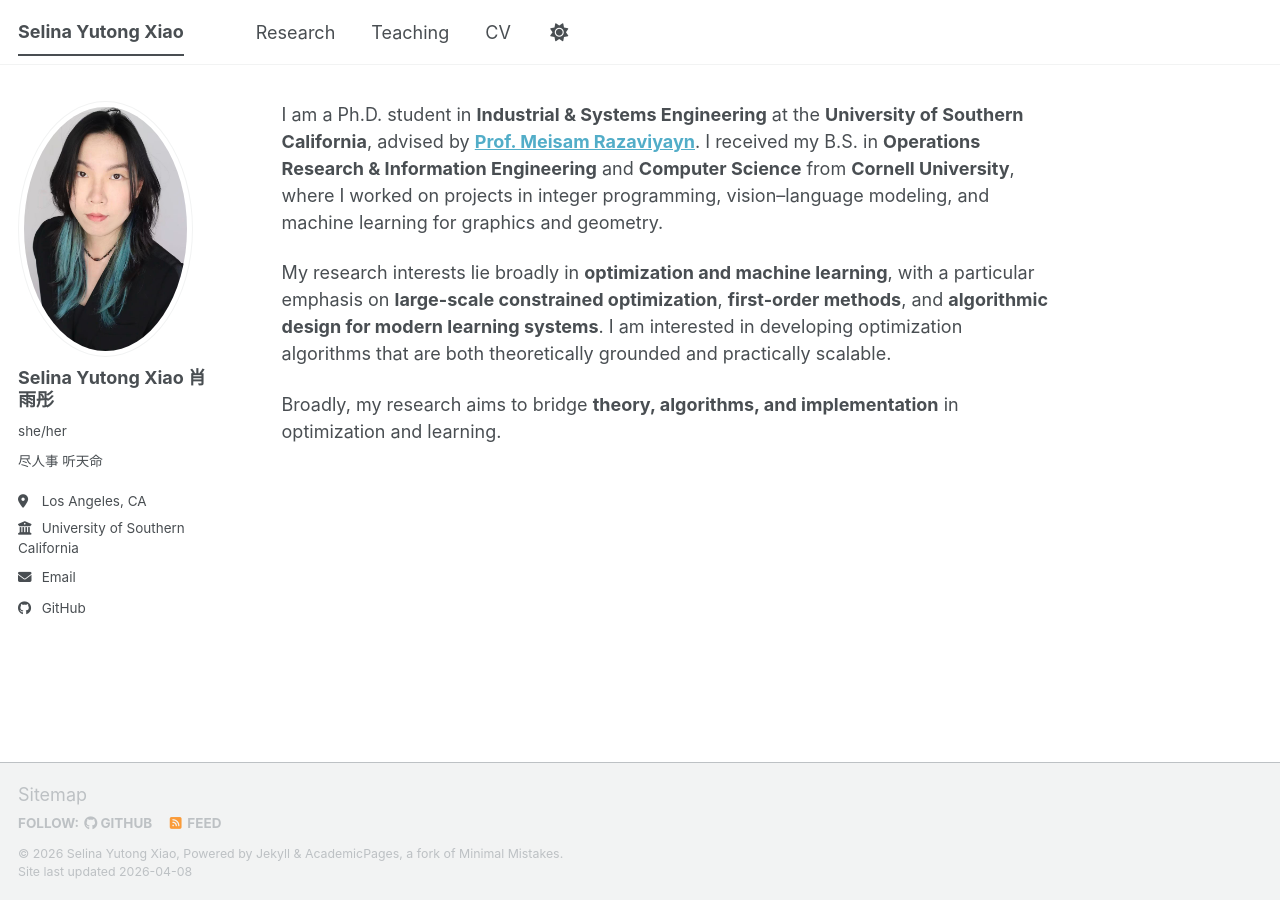
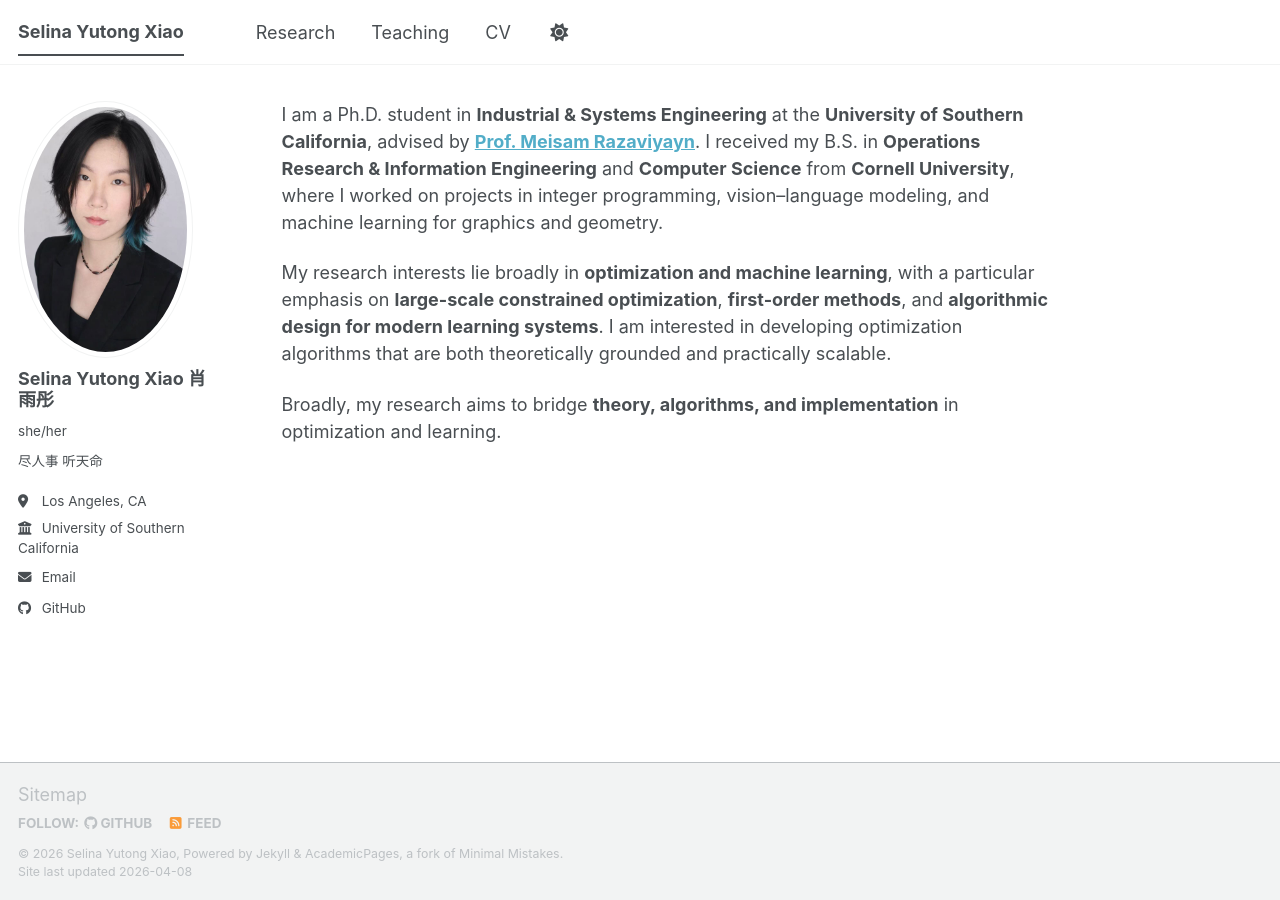
Before and after one commit to yutongselinaxiao/yutongselinaxiao.github.io, a Jekyll site: the page built from index.md, in a window 1280 px wide. Built offline with Jekyll 4.4.1, drawn with Linux system fonts in a browser that asks for light colours; a script bundle is joined from its source files by our own code; library files that are not in the unit come from our copies.

Commit message:
Update _config.yml
updated for new profile pic

```diff
--- a/_config.yml
+++ b/_config.yml
@@ -23,7 +23,7 @@ repository               : "yutongselinaxiao/yutongselinaxiao.github.io"
 #               Additional customization can be done by editing /_includes/author-profile.html
 author:
   # Biographic information
-  avatar           : "profile.jpg"
+  avatar           : "profile_pic_shorthair.jpg"
   name             : "Selina Yutong Xiao 肖雨彤"
   pronouns         : "she/her"
   bio              : "尽人事 听天命"
```
